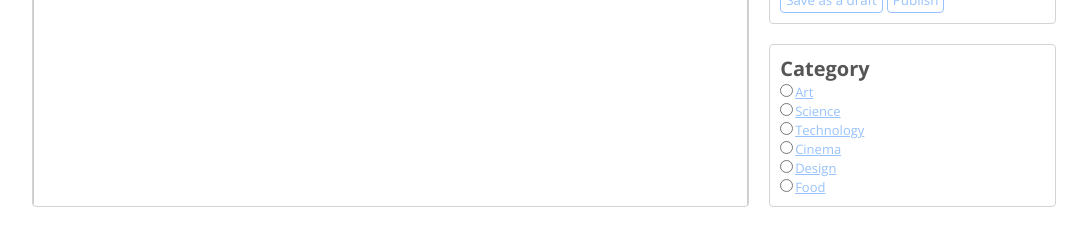
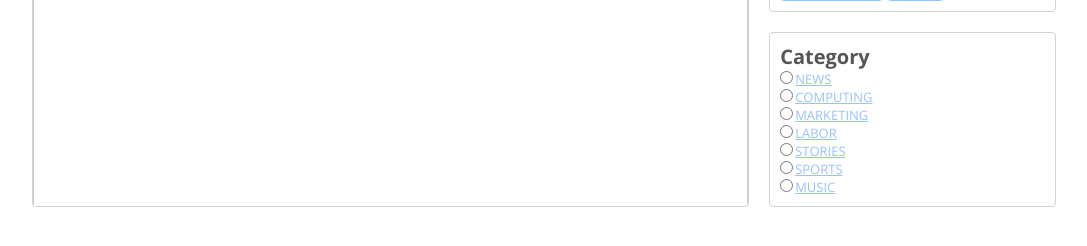
Before and after one commit to neriheredia/BLOG_CLIENT_REACT_TS, a React (Vite) app: page /write in a window 1280 px wide. Shown: the part 279-525 px from the top of the page, without its empty margins (96-1183 px from the left). Built offline with nearby package versions, Linux system fonts and the light colour scheme; no server answers.

Commit message:
fix: change write

```diff
--- a/src/pages/write/Write.tsx
+++ b/src/pages/write/Write.tsx
@@ -16,20 +16,30 @@ import {
 } from './styled-components';
 
 const Write = () => {
-  const [value, setValue] = useState('');
+  const [desc, setDesc] = useState<string>('');
+  const [title, setTitle] = useState<string>('');
+  const [file, setFile] = useState<any | null>(null);
+  const [cat, setCat] = useState<string>('');
 
-  console.log(value);
+  console.log(title);
+  console.log(desc);
+  console.log(file);
+  console.log(cat);
 
   return (
     <WriteContainer>
       <WriteContent>
-        <WriteInput type="text" placeholder="Title" onChange={() => {}} />
+        <WriteInput
+          type="text"
+          placeholder="Title"
+          onChange={(e) => setTitle(e.target.value)}
+        />
         <WriteEditorContainer>
           <ReactQuill
             className="editor"
             theme="snow"
-            value={value}
-            onChange={setValue}
+            value={desc}
+            onChange={setDesc}
           />
         </WriteEditorContainer>
       </WriteContent>
@@ -47,7 +57,7 @@ const Write = () => {
             type="file"
             id="file"
             name=""
-            onChange={() => {}}
+            onChange={(e) => setFile(e.target.files[0])}
           />
           <WriteFile className="file" htmlFor="file">
             Upload Image
@@ -62,62 +72,79 @@ const Write = () => {
           <WriteCategories>
             <WriteInput
               type="radio"
-              name="cat"
-              value="art"
-              id="art"
-              onChange={() => {}}
+              checked={cat === 'news'}
+              name="news"
+              value="news"
+              id="news"
+              onChange={(e) => setCat(e.target.value)}
             />
-            <WriteFile htmlFor="art">Art</WriteFile>
+            <WriteFile htmlFor="news">NEWS</WriteFile>
           </WriteCategories>
           <WriteCategories>
             <WriteInput
               type="radio"
-              name="cat"
-              value="science"
-              id="science"
-              onChange={() => {}}
+              checked={cat === 'computing'}
+              name="computing"
+              value="computing"
+              id="computing"
+              onChange={(e) => setCat(e.target.value)}
             />
-            <WriteFile htmlFor="science">Science</WriteFile>
+            <WriteFile htmlFor="computing">COMPUTING</WriteFile>
           </WriteCategories>
           <WriteCategories>
             <WriteInput
               type="radio"
-              name="cat"
-              value="technology"
-              id="technology"
-              onChange={() => {}}
+              checked={cat === 'marketing'}
+              name="marketing"
+              value="marketing"
+              id="marketing"
+              onChange={(e) => setCat(e.target.value)}
             />
-            <WriteFile htmlFor="technology">Technology</WriteFile>
+            <WriteFile htmlFor="marketing">MARKETING</WriteFile>
           </WriteCategories>
           <WriteCategories>
             <WriteInput
               type="radio"
-              name="cat"
-              value="cinema"
-              id="cinema"
-              onChange={() => {}}
+              checked={cat === 'labor'}
+              name="labor"
+              value="labor"
+              id="labor"
+              onChange={(e) => setCat(e.target.value)}
             />
-            <WriteFile htmlFor="cinema">Cinema</WriteFile>
+            <WriteFile htmlFor="labor">LABOR</WriteFile>
           </WriteCategories>
           <WriteCategories>
             <WriteInput
               type="radio"
-              name="cat"
-              value="design"
-              id="design"
-              onChange={() => {}}
+              checked={cat === 'stories'}
+              name="stories"
+              value="stories"
+              id="stories"
+              onChange={(e) => setCat(e.target.value)}
             />
-            <WriteFile htmlFor="design">Design</WriteFile>
+            <WriteFile htmlFor="stories">STORIES</WriteFile>
           </WriteCategories>
           <WriteCategories>
             <WriteInput
               type="radio"
-              name="cat"
-              value="food"
-              id="food"
-              onChange={() => {}}
+              checked={cat === 'sports'}
+              name="sports"
+              value="sports"
+              id="sports"
+              onChange={(e) => setCat(e.target.value)}
             />
-            <WriteFile htmlFor="food">Food</WriteFile>
+            <WriteFile htmlFor="sports">SPORTS</WriteFile>
+          </WriteCategories>
+          <WriteCategories>
+            <WriteInput
+              type="radio"
+              checked={cat === 'music'}
+              name="music"
+              value="music"
+              id="music"
+              onChange={(e) => setCat(e.target.value)}
+            />
+            <WriteFile htmlFor="music">MUSIC</WriteFile>
           </WriteCategories>
         </WriteItem>
       </WriteMenu>
```
